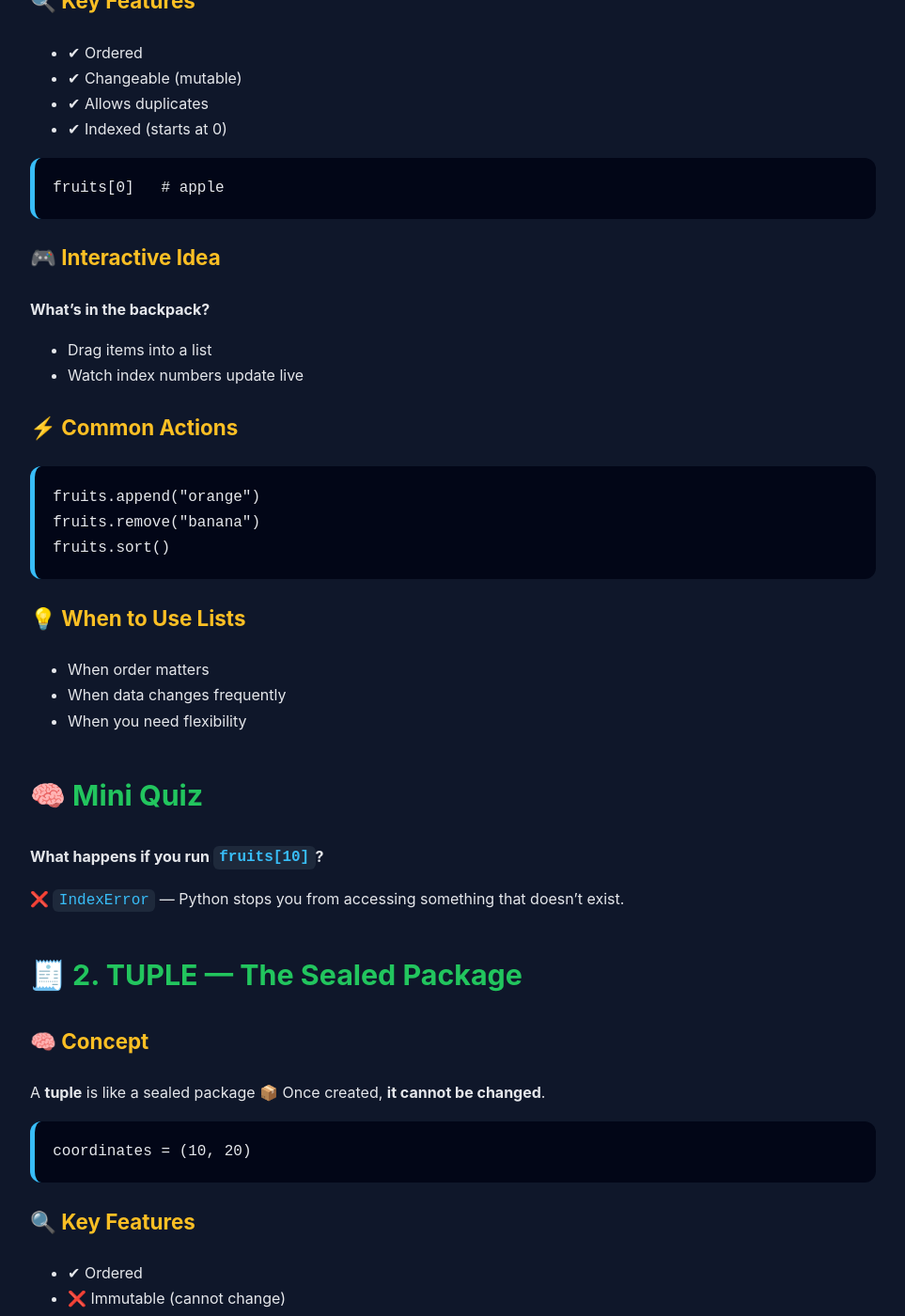
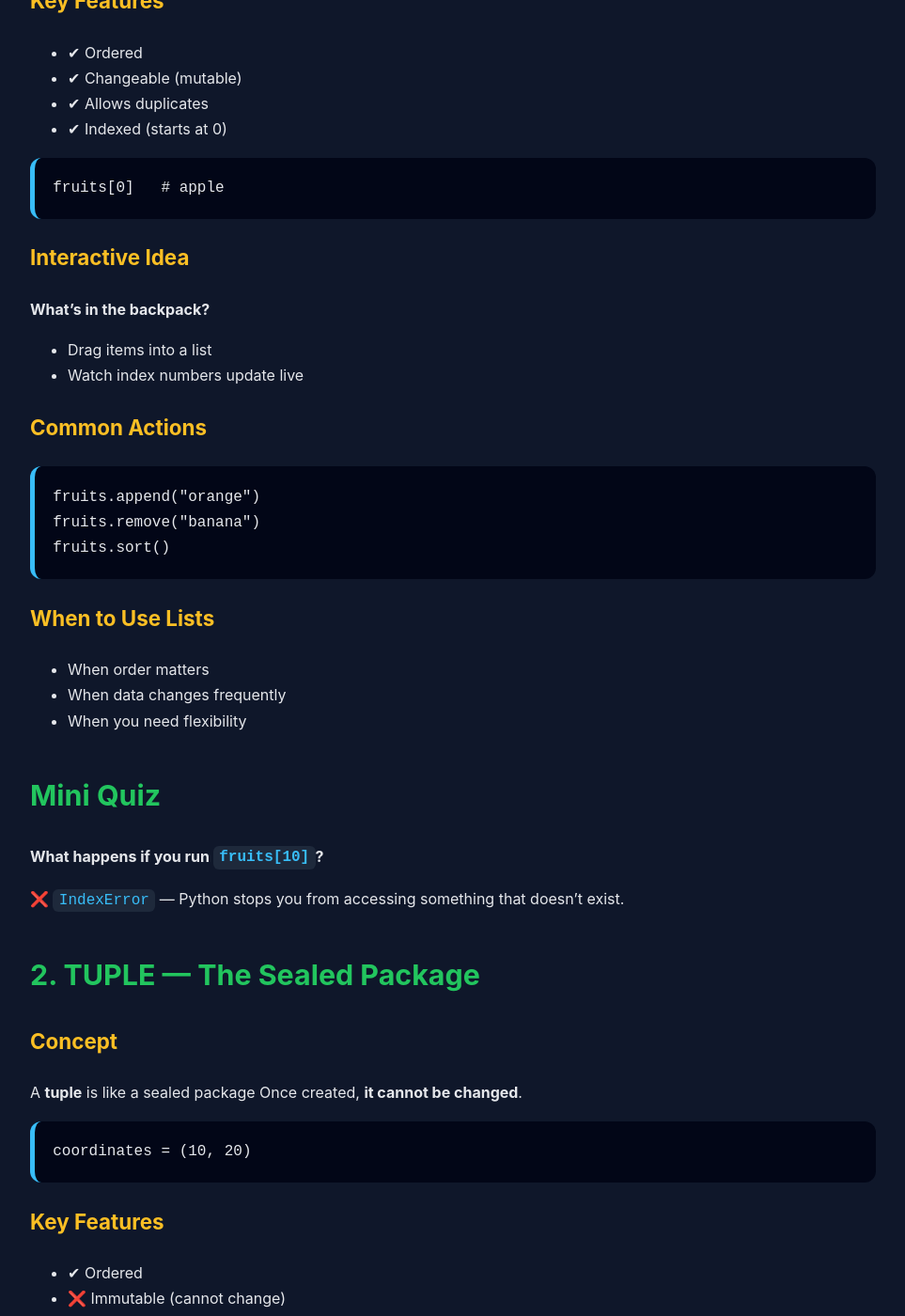
Before and after one commit to Mokshitha-M-R/python-data-structures, a Jekyll site: the page built from index.md, in a window 1280 px wide and 1400 px high, scrolled down 1185 px. Shown: the whole window at 94% size, without its empty margins (158-1121 px from the left). Built offline with Jekyll 4.4.1, drawn with Linux system fonts in a browser that asks for light colours; our own code applies the rules of GitHub Pages for plain Markdown files; some of the changed text lies outside the part shown.

Commit message:
Update index.md

`````diff
--- a/index.md
+++ b/index.md
@@ -1,9 +1,9 @@
-# 🧠 Python Data Structures — Learn by *Thinking*, Not Memorizing
+# Python Data Structures — Learn by *Thinking*, Not Memorizing
 
 > *“Data structures are how your program remembers things.”*
 Python just makes that memory **friendly, flexible, and powerful**.
 
-## 🌱 What Is a Data Structure? (Warm-up)
+## What Is a Data Structure? (Warm-up)
 
 Imagine your brain trying to remember:
 - A **shopping list**
@@ -13,14 +13,14 @@ Imagine your brain trying to remember:
 
 You wouldn’t store all of these the same way, right?
 
-👉 A **data structure** is simply **a way to store, organize, and access data efficiently**.
+A **data structure** is simply **a way to store, organize, and access data efficiently**.
 
 Python gives us built-in structures so we don’t have to reinvent the wheel 🚲.
 
 
-## 🧺 1. LIST — The Everyday Backpack
+## 1. LIST — The Everyday Backpack
 
-### 🧠 Concept
+### Concept
 A **list** is like a backpack where you can:
 - Put anything inside
 - Change items
@@ -31,7 +31,7 @@ A **list** is like a backpack where you can:
 fruits = ["apple", "banana", "mango"]
 ````
 
-### 🔍 Key Features
+### Key Features
 
 * ✔ Ordered
 * ✔ Changeable (mutable)
@@ -42,14 +42,14 @@ fruits = ["apple", "banana", "mango"]
 fruits[0]   # apple
 ```
 
-### 🎮 Interactive Idea
+### Interactive Idea
 
 **What’s in the backpack?**
 
 * Drag items into a list
 * Watch index numbers update live
 
-### ⚡ Common Actions
+### Common Actions
 
 ```python
 fruits.append("orange")
@@ -57,14 +57,14 @@ fruits.remove("banana")
 fruits.sort()
 ```
 
-### 💡 When to Use Lists
+### When to Use Lists
 
 * When order matters
 * When data changes frequently
 * When you need flexibility
 
 
-## 🧠 Mini Quiz
+## Mini Quiz
 
 **What happens if you run `fruits[10]`?**
 
@@ -72,25 +72,25 @@ fruits.sort()
 
 
 
-## 🧾 2. TUPLE — The Sealed Package
+## 2. TUPLE — The Sealed Package
 
-### 🧠 Concept
+### Concept
 
-A **tuple** is like a sealed package 📦
+A **tuple** is like a sealed package
 Once created, **it cannot be changed**.
 
 ```python
 coordinates = (10, 20)
 ```
 
-### 🔍 Key Features
+### Key Features
 
 * ✔ Ordered
 * ❌ Immutable (cannot change)
 * ✔ Faster than lists
 * ✔ Safer for fixed data
 
-### 🤔 Why Use Tuples?
+### Why Use Tuples?
 
 * To protect important data
 * To improve performance
@@ -113,9 +113,9 @@ coordinates[0] = 15
 
 
 
-## 🧠 3. SET — The Party Guest List
+## 3. SET — The Party Guest List
 
-### 🧠 Concept
+### Concept
 
 A **set** is like a party guest list:
 
@@ -133,13 +133,13 @@ Output:
 {'Asha', 'Ravi'}
 ```
 
-### 🔍 Key Features
+### Key Features
 
 * ✔ Unordered
 * ✔ Unique values only
 * ✔ Fast membership testing
 
-### 🧠 Set Operations
+### Set Operations
 
 ```python
 A = {1, 2, 3}
@@ -159,9 +159,9 @@ A - B   # Difference
 
 
 
-## 📖 4. DICTIONARY — The Smart Phonebook
+## 4. DICTIONARY — The Smart Phonebook
 
-### 🧠 Concept
+### Concept
 
 A **dictionary** stores data as **key → value pairs**.
 
@@ -173,7 +173,7 @@ student = {
 }
 ```
 
-### 🔍 Key Features
+### Key Features
 
 * ✔ Fast lookup
 * ✔ Meaningful access using keys
@@ -183,14 +183,14 @@ student = {
 student["name"]
 ```
 
-### 🧠 Real-Life Uses
+### Real-Life Uses
 
 * Login systems
 * Student records
 * Configuration files
 * APIs and JSON data
 
-### ⚡ Common Actions
+### Common Actions
 
 ```python
 student["age"] = 21
@@ -207,7 +207,7 @@ student.values()
 
 
 
-## 🧠 Comparison Table
+## Comparison Table
 
 | Structure  | Ordered | Mutable | Duplicates | Best Use Case        |
 | ---------- | ------- | ------- | ---------- | -------------------- |
@@ -234,4 +234,4 @@ Match the data with the right structure:
 > **Data structures don’t just store data — they shape how you think while coding.**
 
 Wrong structure = messy code
-Right structure = clean, efficient logic ✨
+Right structure = clean, efficient logic
`````
